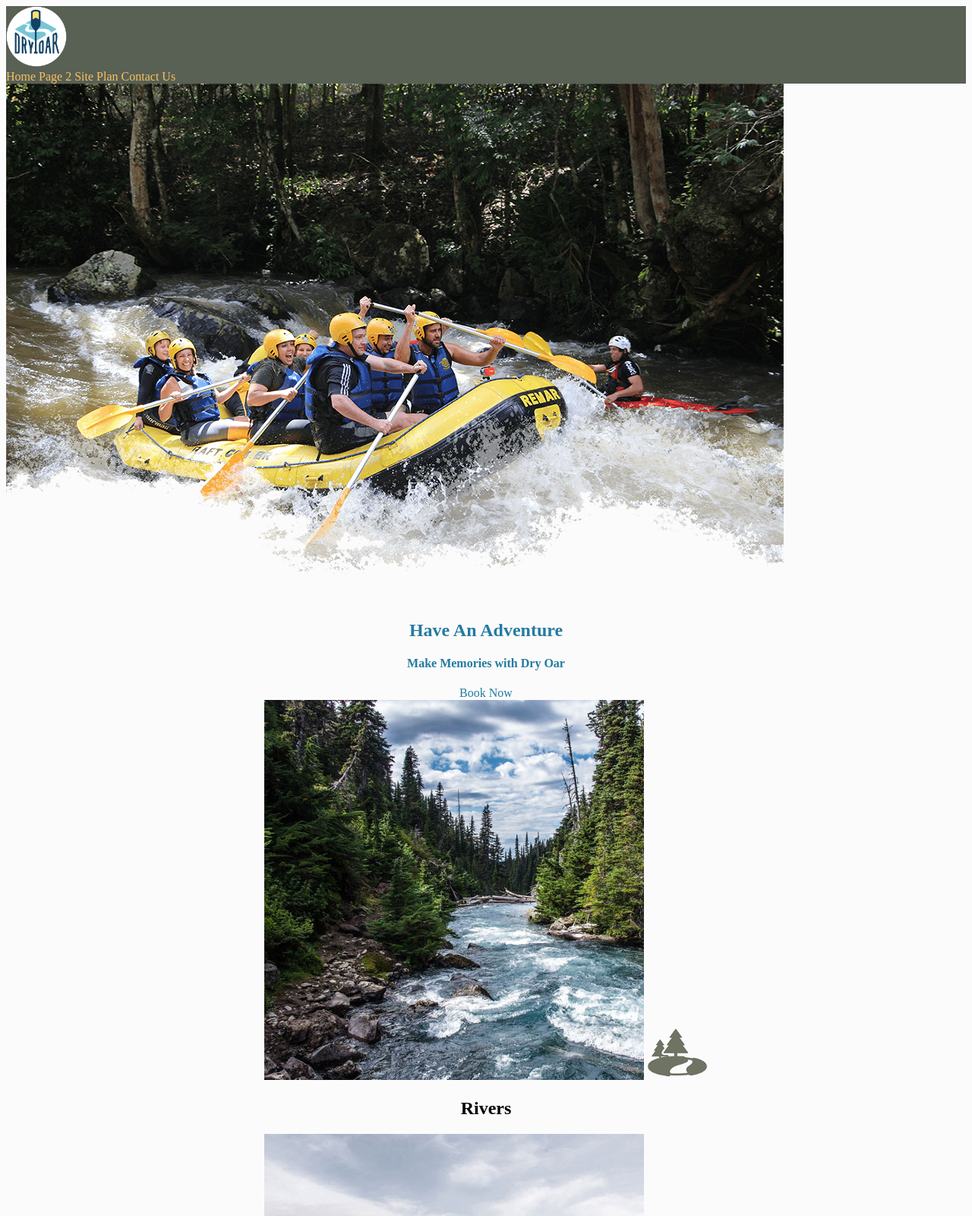
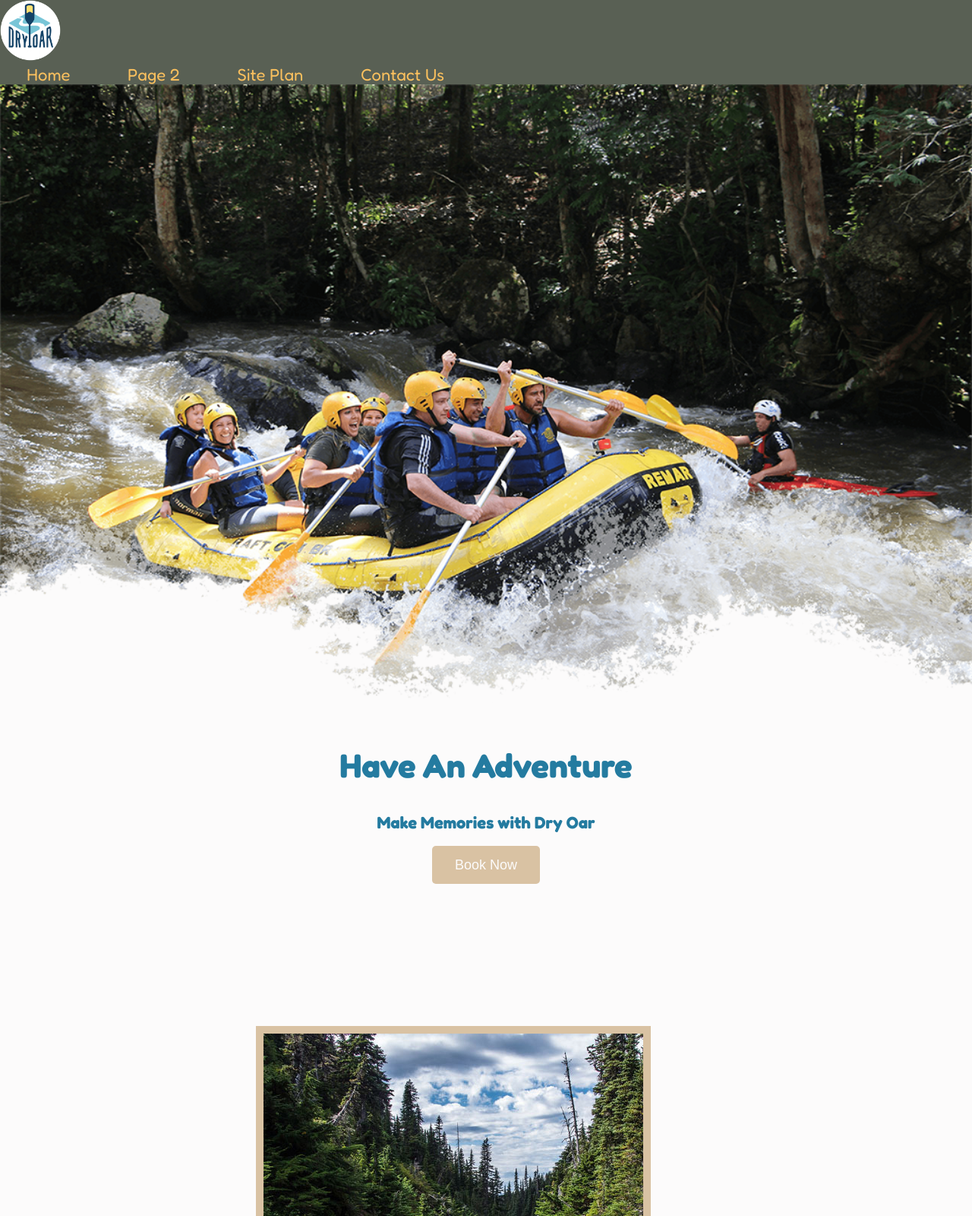
Before and after one commit to edrincor/wdd130, a plain HTML site: page wwr/index.html in a window 1280 px wide. Shown: the top 1600 px of the page at 76% size. Drawn offline with Linux system fonts and the light colour scheme.

Commit message:
W05 Assignment: CSS -Fonts and Spacing

```diff
--- a/wwr/styles/style.css
+++ b/wwr/styles/style.css
@@ -1,4 +1,23 @@
+@import url('https://fonts.googleapis.com/css2?family=Fredoka:wght@300..700&display=swap');
 
+body {
+    --heading-font: "Fredoka";
+    --paragraph-font: sans-serif, arial;
+    font-size: 22px;
+    font-family: var(--paragraph-font);
+    background-color: #fcfbfb;
+    margin: 0;
+    padding: 0;
+}
+
+header {
+    font-family: var(--heading-font);
+    background-color:rgba(20,30,13, .7);
+}
+
+h2 {
+    margin: 0;
+}
 #content {
     max-width: 1600px;
     margin: 0 auto;
@@ -7,11 +26,15 @@
 .logo {
     width: 80px;
 }
+#logo_link {
+    padding-top: 5px;
+}
 
 nav a {
     text-align: center;
     color: #FAC05E;
     text-decoration: none;
+    padding: 35px;
 }
 
 nav a:hover {
@@ -19,31 +42,37 @@ nav a:hover {
     color: #fcfbfb;
 }
 
-.home-title{
+.home-title {
+    font-size: 2em;
+    color: #247BA0;
+    margin-top: 10px;
+}
+
+h4 {
     color: #247BA0;
 }
 
-h4{
-    color: #247BA0;
+.book, .join {
+    background-color: #d9c2a3;
+    color: #fcfbfb;
+    text-decoration: none;
+    font-size: 18px;
+    padding: 15px 30px;
+    margin-top: 50px;
+    border-radius: 5px;
 }
 
-.book {
-    background-color: #fcfbfb;
-    color: #247BA0;
-    text-decoration: none;
-}
-.join {
-    background-color: #FAC05E;
-    color: #247BA0;
-    text-decoration: none;
-}
 .book:hover, .join:hover {
     background-color: #EE6352;
     color: #fcfbfb;
 }
 
 #hero-msg h1, #hero-msg h4 {
+    font-family: var(--heading-font);
     text-align: center;
+}
+#hero-img {
+    width: 100%;
 }
 
 .button-box {
@@ -51,36 +80,49 @@ h4{
 }
 
 main section {
+    font-family: var(--paragraph-font);
     text-align: center;
+}
+main section img {
+    box-sizing: border-box;
+}
+
+.rivers-card, .camping-card, .rapids-card {
+    margin: 200px 0;
+}
+.card-img {
+    border: 10px solid #d9c2a3;
 }
 
 #background {
     height: 725px;
-    background-color: #fcfbfb;
-}
-
-body {
-    background-color: #fcfbfb;
-}
-header {
-    background-color:rgba(20,30,13, .7);
+    background-color: #d9c2a3;
+    margin: 100px 0;
 }
 
 .msg {
-    background-color: #FAC05E;
+    background-color: rgba(20,30,13, .7);
+    line-height: 1.5em;
+    padding: 35px;
+    margin: 200px 0;
 }
 
 .msg h2 {
-    color: black;
+    color: #fcfbfb;
 }
 
 .msg p{
-    color: black;
+    font-family: var(--paragraph-font);
+    color: #fcfbfb;
+    font-size: .8em;
+    padding-bottom: 15px;
 }
 
 footer {
     background-color:rgba(20,30,13, .7);
     color: #fcfbfb;
+    padding: 25px 50px;
+    margin-top: 200px;
 }
 
 footer p {
@@ -99,6 +141,9 @@ footer a:hover {
     background-color: #EE6352;
     color: #fcfbfb;
 }
+footer .social img {
+    padding-top:  15px;
+}
 
 .icon {
     width: 80px;
```
